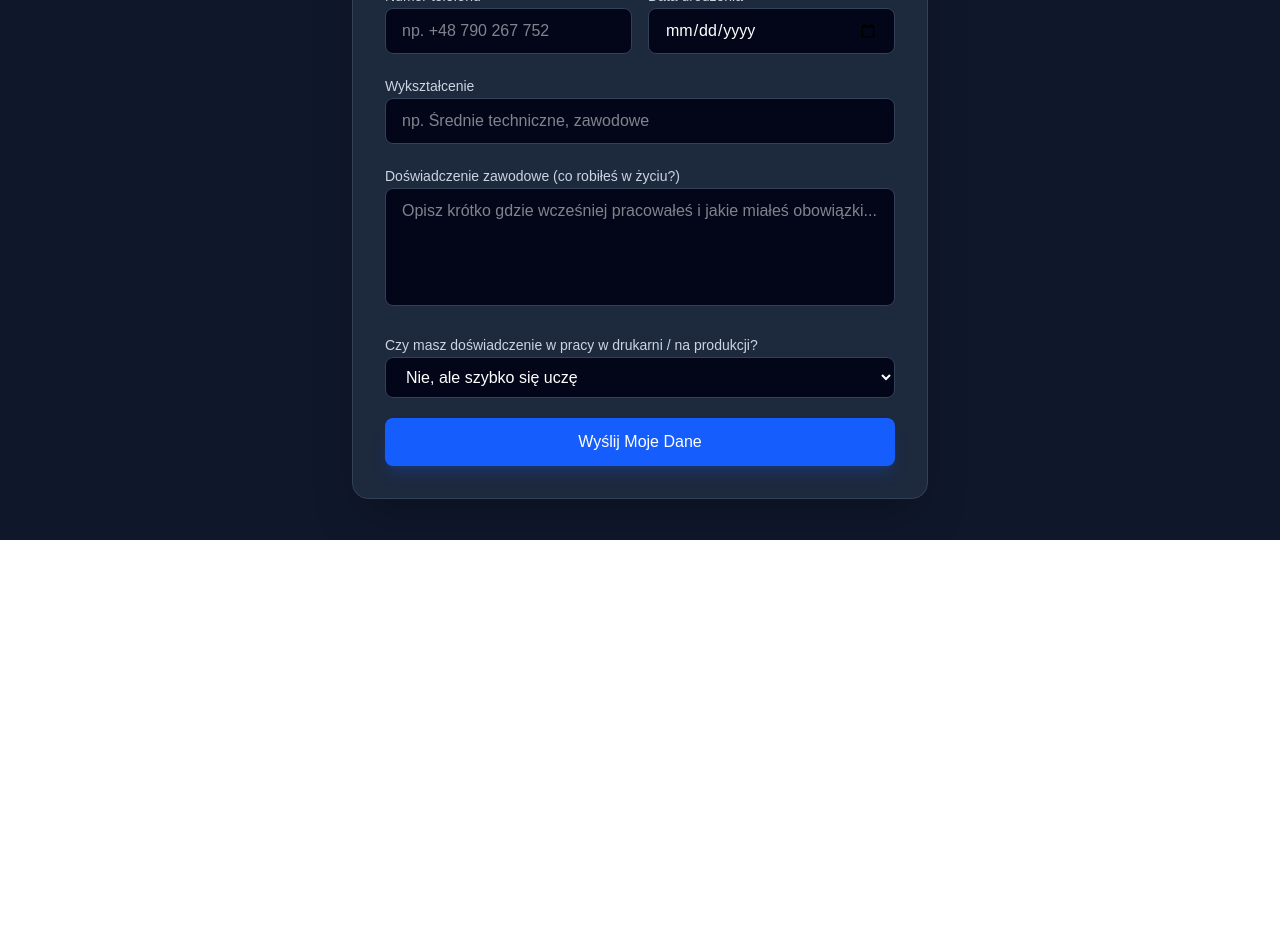
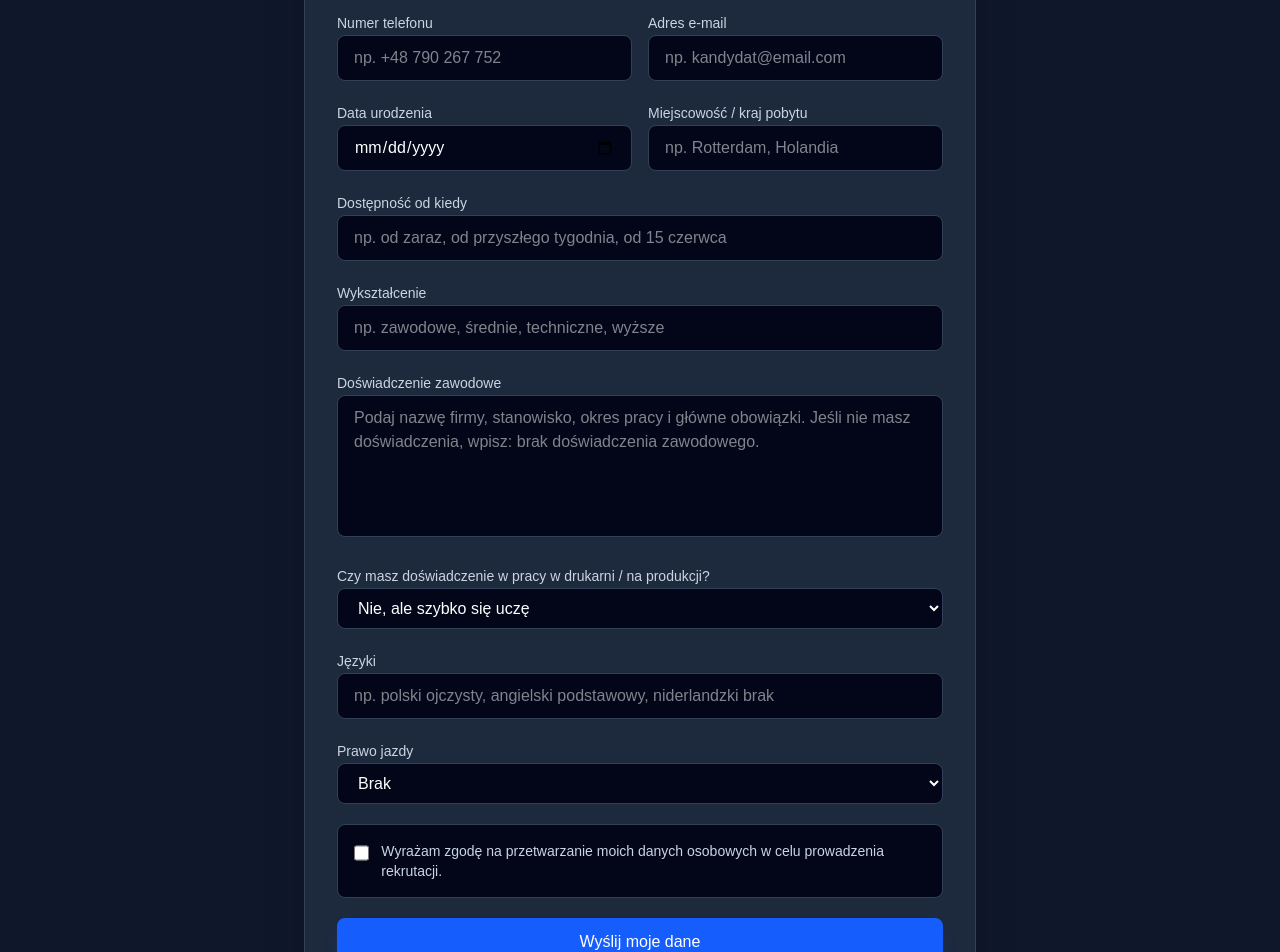
Before and after one commit to HazEOskA/generator-cv, a Next.js app: page / in a window 1280 px wide. Shown: the part 260-1212 px from the top of the page. Before the commit the page ends 800 px from the top, so only its background shows below. Built offline with nearby package versions, Linux system fonts and the light colour scheme.

Commit message:
Improve recruitment intake form

```diff
--- a/app/page.tsx
+++ b/app/page.tsx
@@ -1,23 +1,62 @@
 "use client";
+
 import { useState } from "react";
 
 export default function CandidateForm() {
-  const [formData, setFormData] = useState({
+  const initialFormData = {
     fullName: "",
     phone: "",
+    email: "",
     birthDate: "",
+    currentLocation: "",
+    availability: "",
     education: "",
     experience: "",
     printingExp: "nie",
-  });
+    languages: "",
+    drivingLicense: "brak",
+    cvConsent: false,
+  };
+
+  const [formData, setFormData] = useState(initialFormData);
+
   const [status, setStatus] = useState<{ success: boolean; error: string | null }>({
     success: false,
     error: null,
   });
+
   const [loading, setLoading] = useState(false);
+
+  const handleChange = (
+    e: React.ChangeEvent<HTMLInputElement | HTMLTextAreaElement | HTMLSelectElement>
+  ) => {
+    const target = e.target;
+
+    if (target instanceof HTMLInputElement && target.type === "checkbox") {
+      setFormData({
+        ...formData,
+        [target.name]: target.checked,
+      });
+      return;
+    }
+
+    setFormData({
+      ...formData,
+      [target.name]: target.value,
+    });
+  };
 
   const handleSubmit = async (e: React.FormEvent) => {
     e.preventDefault();
+
+    if (!formData.cvConsent) {
+      setStatus({
+        success: false,
+        error: "Musisz wyrazić zgodę na przetwarzanie danych w celu prowadzenia rekrutacji.",
+      });
+      return;
+    }
+
     setLoading(true);
     setStatus({ success: false, error: null });
 
@@ -26,19 +65,30 @@ export default function CandidateForm() {
         method: "POST",
         headers: {
           "Content-Type": "application/json",
-          "Accept": "application/json"
+          Accept: "application/json",
         },
-        body: JSON.stringify(formData),
+        body: JSON.stringify({
+          ...formData,
+          submittedAt: new Date().toISOString(),
+          source: "Formularz Rekrutacyjny - Praca w Drukarni",
+        }),
       });
 
       if (response.ok) {
         setStatus({ success: true, error: null });
+        setFormData(initialFormData);
       } else {
         const data = await response.json();
-        setStatus({ success: false, error: data.error || "Wystąpił błąd podczas wysyłania." });
+        setStatus({
+          success: false,
+          error: data.error || "Wystąpił błąd podczas wysyłania formularza.",
+        });
       }
-    } catch (err) {
-      setStatus({ success: false, error: "Błąd połączenia z serwerem." });
+    } catch {
+      setStatus({
+        success: false,
+        error: "Błąd połączenia z serwerem. Spróbuj ponownie za chwilę.",
+      });
     } finally {
       setLoading(false);
     }
@@ -50,67 +100,240 @@ export default function CandidateForm() {
         <div className="w-full max-w-md bg-slate-800 p-8 rounded-2xl border border-slate-700 shadow-xl space-y-4">
           <div className="text-emerald-400 text-5xl">✓</div>
           <h1 className="text-2xl font-bold">Dane zostały przesłane!</h1>
-          <p className="text-slate-400">Dziękujemy. Twoja aplikacja została zarejestrowana. Skontaktujemy się z Tobą telefonicznie.</p>
+          <p className="text-slate-400">
+            Dziękujemy. Twoja aplikacja została zarejestrowana. Skontaktujemy się z Tobą telefonicznie.
+          </p>
         </div>
       </div>
     );
   }
 
   return (
-    <div className="min-h-screen bg-slate-900 text-slate-100 p-4 flex flex-col items-center justify-center">
-      <div className="w-full max-w-xl bg-slate-800 rounded-2xl border border-slate-700 p-6 md:p-8 shadow-2xl space-y-6">
-        <div>
-          <h1 className="text-2xl font-bold tracking-tight text-white">Generator CV - Drukarnia</h1>
-          <p className="text-sm text-slate-400 mt-1">Wypełnij poniższe pola, abyśmy mogli rozpatrzyć Twoją kandydaturę.</p>
-        </div>
+    <main className="min-h-screen bg-slate-900 text-slate-100 p-4 flex flex-col items-center justify-center">
+      <section className="w-full max-w-2xl bg-slate-800 rounded-2xl border border-slate-700 p-6 md:p-8 shadow-2xl space-y-6">
+        <header>
+          <p className="text-xs uppercase tracking-[0.25em] text-blue-400 font-semibold">
+            Rekrutacja / Intake CV
+          </p>
+          <h1 className="text-2xl md:text-3xl font-bold tracking-tight text-white mt-2">
+            Formularz Rekrutacyjny - Praca w Drukarni
+          </h1>
+          <p className="text-sm text-slate-400 mt-2">
+            Wypełnij dane dokładnie. Na podstawie formularza przygotujemy Twoje zgłoszenie oraz CV dla pracodawcy.
+          </p>
+        </header>
 
         {status.error && (
-          <div className="bg-red-500/10 border border-red-500 text-red-400 p-3 rounded-lg text-sm">
+          <div className="bg-red-500/10 border border-red-500 text-red-300 p-3 rounded-lg text-sm">
             {status.error}
           </div>
         )}
 
         <form onSubmit={handleSubmit} className="space-y-5">
           <div className="space-y-2">
-            <label className="text-sm font-medium text-slate-300">Imię i Nazwisko</label>
-            <input required type="text" name="fullName" placeholder="np. Grzegorz Pawłowski" className="w-full bg-slate-950 border border-slate-700 rounded-lg px-4 py-2.5 text-white focus:outline-none focus:border-blue-500" value={formData.fullName} onChange={e => setFormData({...formData, fullName: e.target.value})} />
+            <label htmlFor="fullName" className="text-sm font-medium text-slate-300">
+              Imię i nazwisko
+            </label>
+            <input
+              required
+              id="fullName"
+              type="text"
+              name="fullName"
+              placeholder="np. Grzegorz Pawłowski"
+              className="w-full bg-slate-950 border border-slate-700 rounded-lg px-4 py-2.5 text-white focus:outline-none focus:border-blue-500"
+              value={formData.fullName}
+              onChange={handleChange}
+            />
           </div>
 
           <div className="grid grid-cols-1 md:grid-cols-2 gap-4">
             <div className="space-y-2">
-              <label className="text-sm font-medium text-slate-300">Numer telefonu</label>
-              <input required type="tel" name="phone" placeholder="np. +48 790 267 752" className="w-full bg-slate-950 border border-slate-700 rounded-lg px-4 py-2.5 text-white focus:outline-none focus:border-blue-500" value={formData.phone} onChange={e => setFormData({...formData, phone: e.target.value})} />
+              <label htmlFor="phone" className="text-sm font-medium text-slate-300">
+                Numer telefonu
+              </label>
+              <input
+                required
+                id="phone"
+                type="tel"
+                name="phone"
+                placeholder="np. +48 790 267 752"
+                className="w-full bg-slate-950 border border-slate-700 rounded-lg px-4 py-2.5 text-white focus:outline-none focus:border-blue-500"
+                value={formData.phone}
+                onChange={handleChange}
+              />
             </div>
+
             <div className="space-y-2">
-              <label className="text-sm font-medium text-slate-300">Data urodzenia</label>
-              <input required type="date" name="birthDate" className="w-full bg-slate-950 border border-slate-700 rounded-lg px-4 py-2.5 text-white focus:outline-none focus:border-blue-500" value={formData.birthDate} onChange={e => setFormData({...formData, birthDate: e.target.value})} />
+              <label htmlFor="email" className="text-sm font-medium text-slate-300">
+                Adres e-mail
+              </label>
+              <input
+                required
+                id="email"
+                type="email"
+                name="email"
+                placeholder="np. kandydat@email.com"
+                className="w-full bg-slate-950 border border-slate-700 rounded-lg px-4 py-2.5 text-white focus:outline-none focus:border-blue-500"
+                value={formData.email}
+                onChange={handleChange}
+              />
+            </div>
+          </div>
+
+          <div className="grid grid-cols-1 md:grid-cols-2 gap-4">
+            <div className="space-y-2">
+              <label htmlFor="birthDate" className="text-sm font-medium text-slate-300">
+                Data urodzenia
+              </label>
+              <input
+                required
+                id="birthDate"
+                type="date"
+                name="birthDate"
+                className="w-full bg-slate-950 border border-slate-700 rounded-lg px-4 py-2.5 text-white focus:outline-none focus:border-blue-500"
+                value={formData.birthDate}
+                onChange={handleChange}
+              />
+            </div>
+
+            <div className="space-y-2">
+              <label htmlFor="currentLocation" className="text-sm font-medium text-slate-300">
+                Miejscowość / kraj pobytu
+              </label>
+              <input
+                required
+                id="currentLocation"
+                type="text"
+                name="currentLocation"
+                placeholder="np. Rotterdam, Holandia"
+                className="w-full bg-slate-950 border border-slate-700 rounded-lg px-4 py-2.5 text-white focus:outline-none focus:border-blue-500"
+                value={formData.currentLocation}
+                onChange={handleChange}
+              />
             </div>
           </div>
 
           <div className="space-y-2">
-            <label className="text-sm font-medium text-slate-300">Wykształcenie</label>
-            <input required type="text" name="education" placeholder="np. Średnie techniczne, zawodowe" className="w-full bg-slate-950 border border-slate-700 rounded-lg px-4 py-2.5 text-white focus:outline-none focus:border-blue-500" value={formData.education} onChange={e => setFormData({...formData, education: e.target.value})} />
+            <label htmlFor="availability" className="text-sm font-medium text-slate-300">
+              Dostępność od kiedy
+            </label>
+            <input
+              required
+              id="availability"
+              type="text"
+              name="availability"
+              placeholder="np. od zaraz, od przyszłego tygodnia, od 15 czerwca"
+              className="w-full bg-slate-950 border border-slate-700 rounded-lg px-4 py-2.5 text-white focus:outline-none focus:border-blue-500"
+              value={formData.availability}
+              onChange={handleChange}
+            />
           </div>
 
           <div className="space-y-2">
-            <label className="text-sm font-medium text-slate-300">Doświadczenie zawodowe (co robiłeś w życiu?)</label>
-            <textarea required rows={4} name="experience" placeholder="Opisz krótko gdzie wcześniej pracowałeś i jakie miałeś obowiązki..." className="w-full bg-slate-950 border border-slate-700 rounded-lg px-4 py-2.5 text-white focus:outline-none focus:border-blue-500 resize-none" value={formData.experience} onChange={e => setFormData({...formData, experience: e.target.value})} />
+            <label htmlFor="education" className="text-sm font-medium text-slate-300">
+              Wykształcenie
+            </label>
+            <input
+              required
+              id="education"
+              type="text"
+              name="education"
+              placeholder="np. zawodowe, średnie, techniczne, wyższe"
+              className="w-full bg-slate-950 border border-slate-700 rounded-lg px-4 py-2.5 text-white focus:outline-none focus:border-blue-500"
+              value={formData.education}
+              onChange={handleChange}
+            />
           </div>
 
           <div className="space-y-2">
-            <label className="text-sm font-medium text-slate-300">Czy masz doświadczenie w pracy w drukarni / na produkcji?</label>
-            <select name="printingExp" className="w-full bg-slate-950 border border-slate-700 rounded-lg px-4 py-2.5 text-white focus:outline-none focus:border-blue-500" value={formData.printingExp} onChange={e => setFormData({...formData, printingExp: e.target.value})}>
+            <label htmlFor="experience" className="text-sm font-medium text-slate-300">
+              Doświadczenie zawodowe
+            </label>
+            <textarea
+              required
+              id="experience"
+              rows={5}
+              name="experience"
+              placeholder="Podaj nazwę firmy, stanowisko, okres pracy i główne obowiązki. Jeśli nie masz doświadczenia, wpisz: brak doświadczenia zawodowego."
+              className="w-full bg-slate-950 border border-slate-700 rounded-lg px-4 py-2.5 text-white focus:outline-none focus:border-blue-500 resize-none"
+              value={formData.experience}
+              onChange={handleChange}
+            />
+          </div>
+
+          <div className="space-y-2">
+            <label htmlFor="printingExp" className="text-sm font-medium text-slate-300">
+              Czy masz doświadczenie w pracy w drukarni / na produkcji?
+            </label>
+            <select
+              id="printingExp"
+              name="printingExp"
+              className="w-full bg-slate-950 border border-slate-700 rounded-lg px-4 py-2.5 text-white focus:outline-none focus:border-blue-500"
+              value={formData.printingExp}
+              onChange={handleChange}
+            >
               <option value="nie">Nie, ale szybko się uczę</option>
               <option value="tak">Tak, pracowałem już w drukarni</option>
               <option value="produkcja">Pracowałem na innej produkcji / magazynie</option>
             </select>
           </div>
 
-          <button type="submit" disabled={loading} className="w-full bg-blue-600 hover:bg-blue-700 disabled:bg-slate-700 text-white font-medium py-3 rounded-lg transition shadow-lg shadow-blue-600/20">
-            {loading ? "Wysyłanie..." : "Wyślij Moje Dane"}
+          <div className="space-y-2">
+            <label htmlFor="languages" className="text-sm font-medium text-slate-300">
+              Języki
+            </label>
+            <input
+              required
+              id="languages"
+              type="text"
+              name="languages"
+              placeholder="np. polski ojczysty, angielski podstawowy, niderlandzki brak"
+              className="w-full bg-slate-950 border border-slate-700 rounded-lg px-4 py-2.5 text-white focus:outline-none focus:border-blue-500"
+              value={formData.languages}
+              onChange={handleChange}
+            />
+          </div>
+
+          <div className="space-y-2">
+            <label htmlFor="drivingLicense" className="text-sm font-medium text-slate-300">
+              Prawo jazdy
+            </label>
+            <select
+              id="drivingLicense"
+              name="drivingLicense"
+              className="w-full bg-slate-950 border border-slate-700 rounded-lg px-4 py-2.5 text-white focus:outline-none focus:border-blue-500"
+              value={formData.drivingLicense}
+              onChange={handleChange}
+            >
+              <option value="brak">Brak</option>
+              <option value="kat-b">Kat. B</option>
+              <option value="inne">Inne</option>
+            </select>
+          </div>
+
+          <label className="flex items-start gap-3 rounded-lg border border-slate-700 bg-slate-950 p-4 text-sm text-slate-300">
+            <input
+              required
+              type="checkbox"
+              name="cvConsent"
+              checked={formData.cvConsent}
+              onChange={handleChange}
+              className="mt-1 h-4 w-4 accent-blue-600"
+            />
+            <span>
+              Wyrażam zgodę na przetwarzanie moich danych osobowych w celu prowadzenia rekrutacji.
+            </span>
+          </label>
+
+          <button
+            type="submit"
+            disabled={loading}
+            className="w-full bg-blue-600 hover:bg-blue-700 disabled:bg-slate-700 text-white font-medium py-3 rounded-lg transition shadow-lg shadow-blue-600/20"
+          >
+            {loading ? "Wysyłanie..." : "Wyślij moje dane"}
           </button>
         </form>
-      </div>
-    </div>
+      </section>
+    </main>
   );
 }
```
